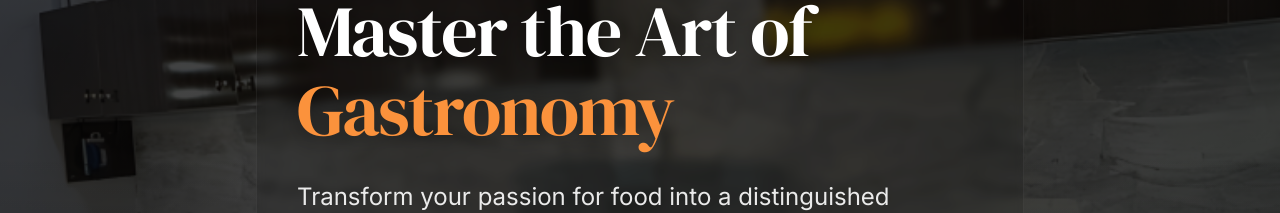
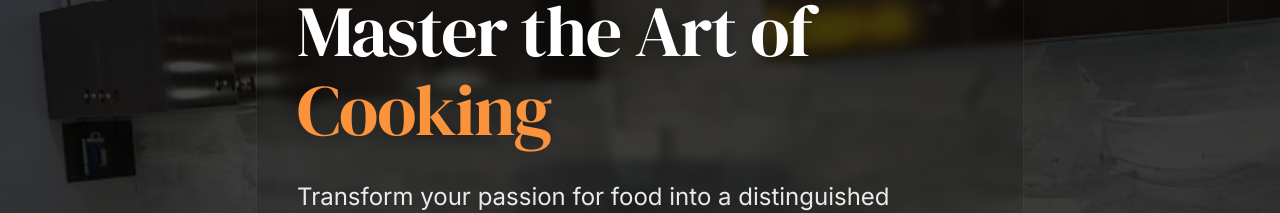
Before and after one commit to amir-talib/ava, a Next.js app: page /culinary in a window 1280 px wide. Shown: the part 336-549 px from the top of the page. Built offline with nearby package versions, Linux system fonts and the light colour scheme; no server answers.

Commit message:
Simplify culinary hero headline wording

```diff
--- a/src/app/culinary/page.tsx
+++ b/src/app/culinary/page.tsx
@@ -94,7 +94,7 @@ export default function CulinaryHomePage() {
                 >
                 Master the Art of
                 <br />
-                  <span className="text-culinary-400 inline-block">Gastronomy</span>
+                  <span className="text-culinary-400 inline-block">Cooking</span>
                 </motion.h1>
 
                 {/* Description */}
```
